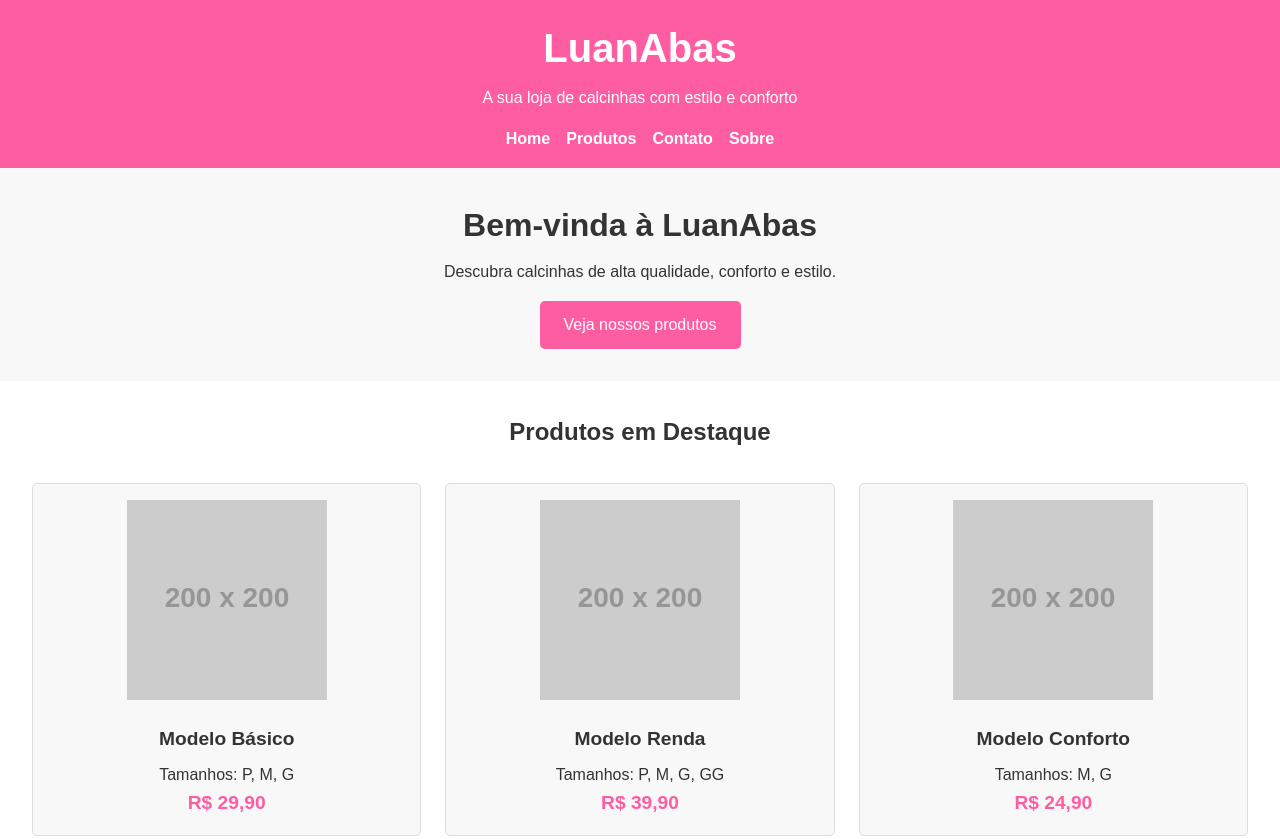
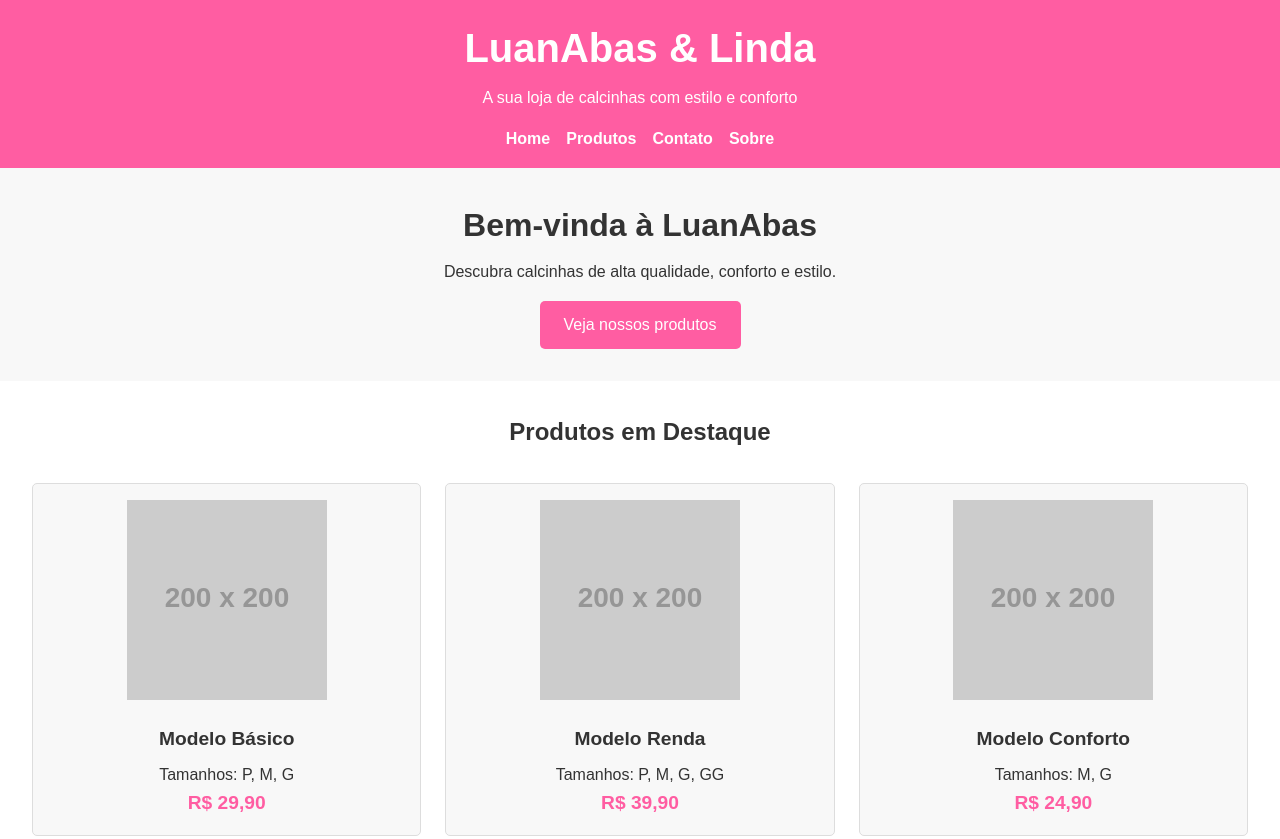
Before and after one commit to Valdanoca/LuanAbas, a plain HTML site: page index.html in a window 1280 px wide. Shown: the top 839 px of the page. Drawn offline with Linux system fonts and the light colour scheme; placeholder pictures from the web are drawn by us.

Commit message:
Adicionandonome Linda

```diff
--- a/index.html
+++ b/index.html
@@ -10,7 +10,7 @@
 
   <header>
     <div class="logo">
-        <h1>LuanAbas</h1>
+        <h1>LuanAbas & Linda</h1>
         <p>A sua loja de calcinhas com estilo e conforto</p>
     </div>
     <nav>
```
